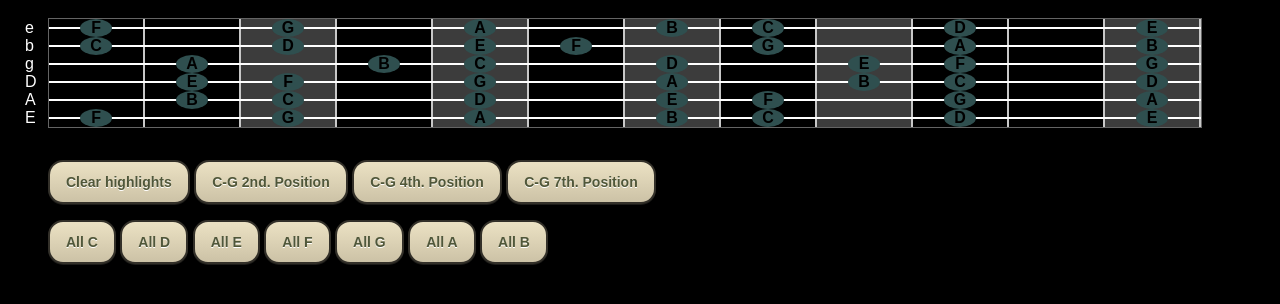
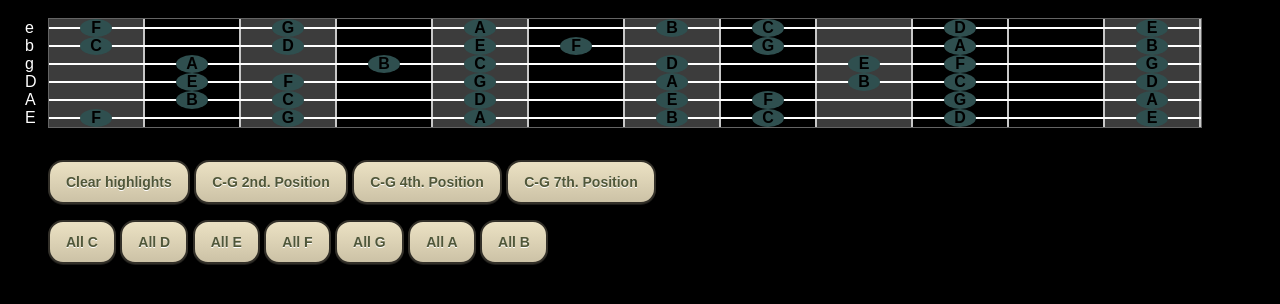
Before and after one commit to mirkosertic/Notefinder, a plain HTML site: page index.html in a window 1280 px wide. Shown: the part 88-392 px from the top of the page. Drawn offline with Linux system fonts and the light colour scheme.

Commit message:
First fret is now highlighted.

```diff
--- a/index.html
+++ b/index.html
@@ -65,6 +65,10 @@
                 max-width: 6rem;
                 min-width: 6rem;
                 font-size: 1rem;
+            }
+
+            .string > li:nth-child(1) {
+                background-color: var(--fretboard-highlight);
             }
 
             .string > li:nth-child(3) {
```
